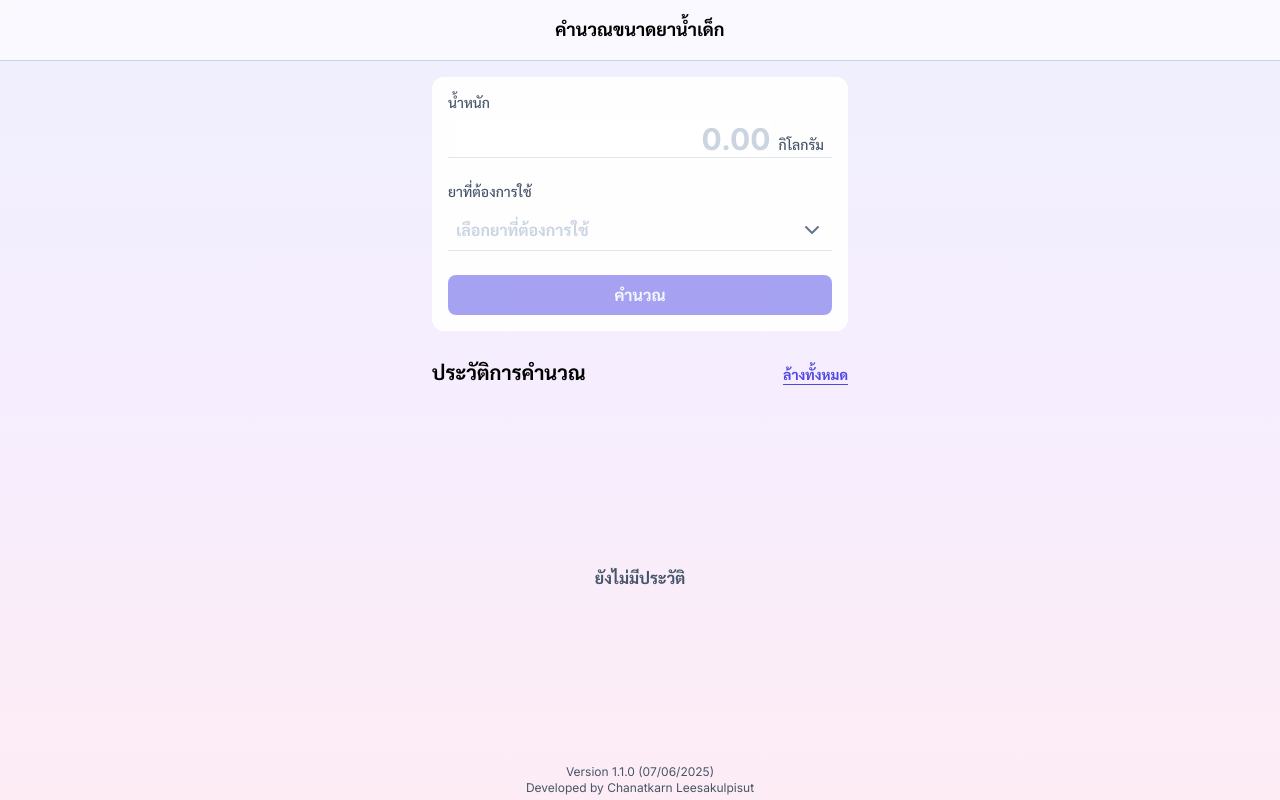
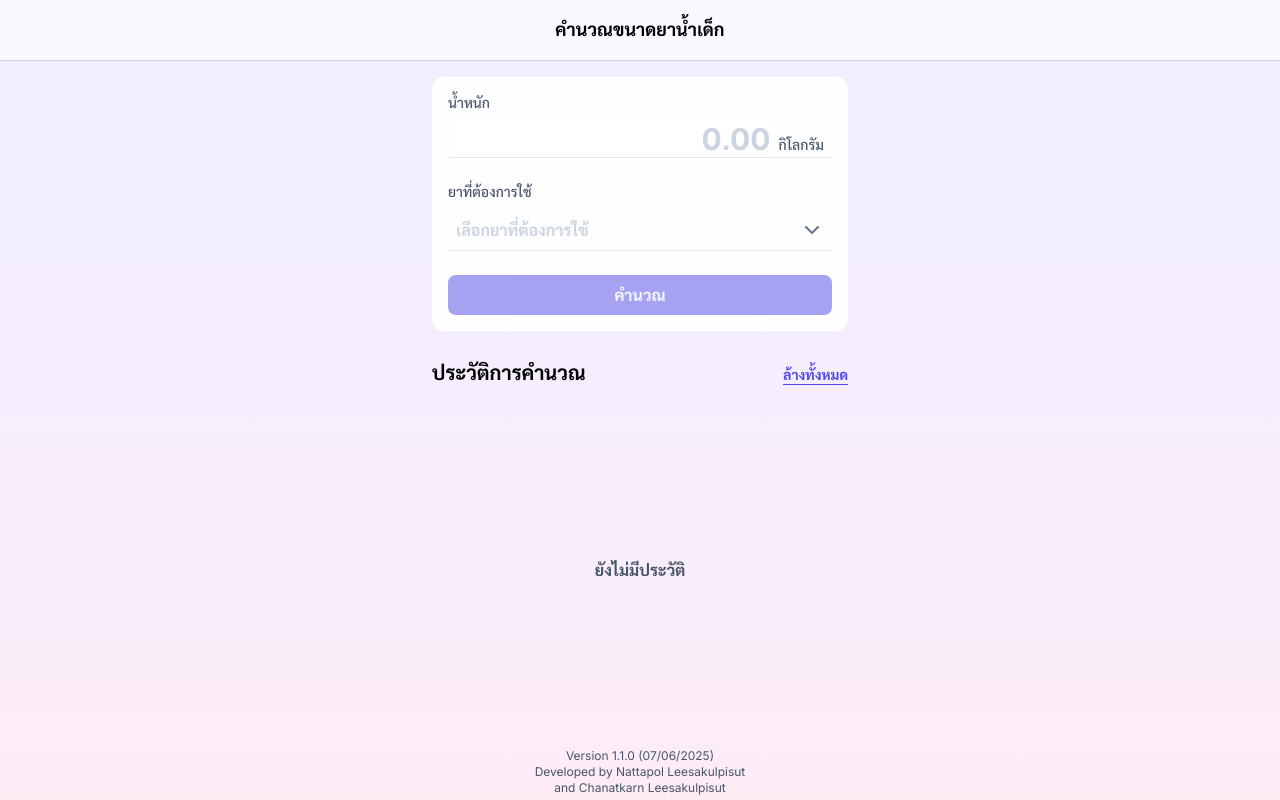
Before and after one commit to pangpondwee/kid-drugs-calculator, a Next.js app: page / in a window 1280 px wide. Built offline with nearby package versions, Linux system fonts and the light colour scheme; what next would draw is missing.

Commit message:
chore: update credits in footer

```diff
--- a/app/page.tsx
+++ b/app/page.tsx
@@ -13,7 +13,8 @@ export default function Page() {
       </main>
       <footer className="px-4 py-1 text-xs flex flex-col items-center justify-center text-slate-600">
         <p>Version 1.1.0 (07/06/2025)</p>
-        <p>Developed by Chanatkarn Leesakulpisut</p>
+        <p>Developed by Nattapol Leesakulpisut</p>
+        <p>and Chanatkarn Leesakulpisut</p>
       </footer>
     </div>
   );
```
